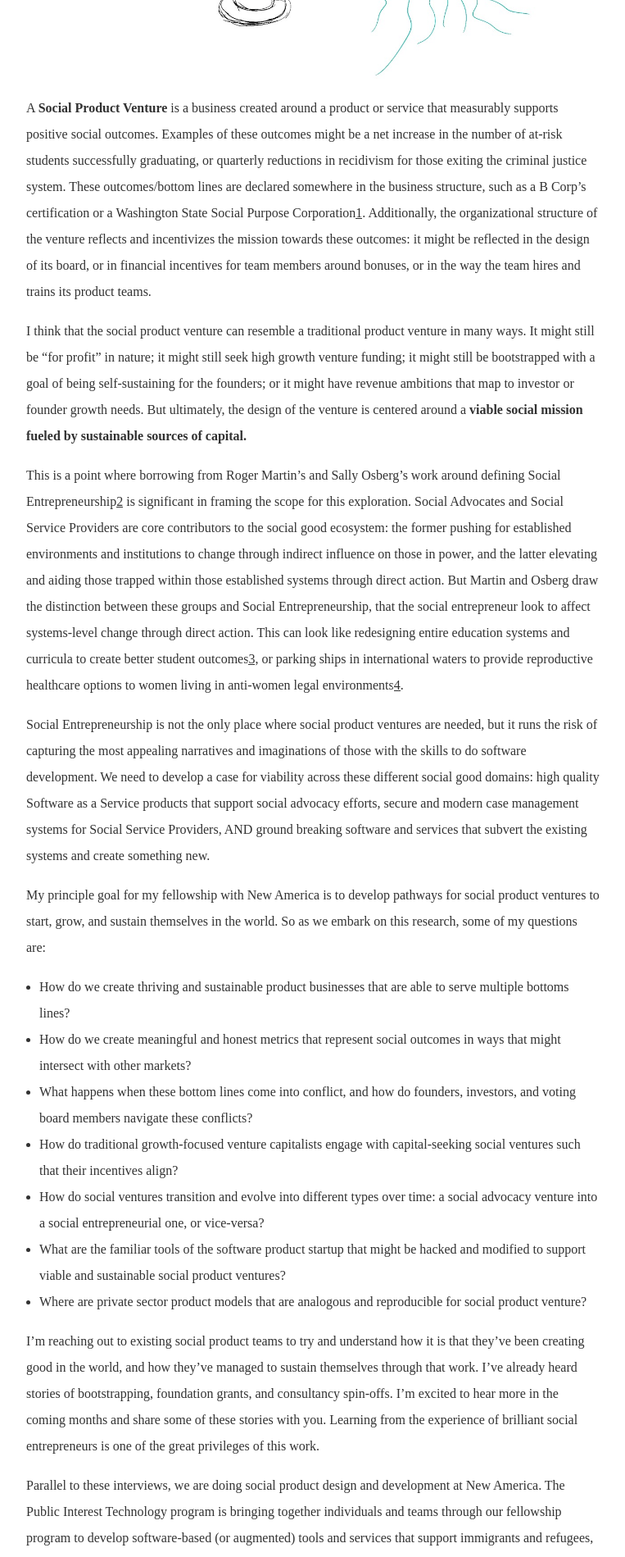
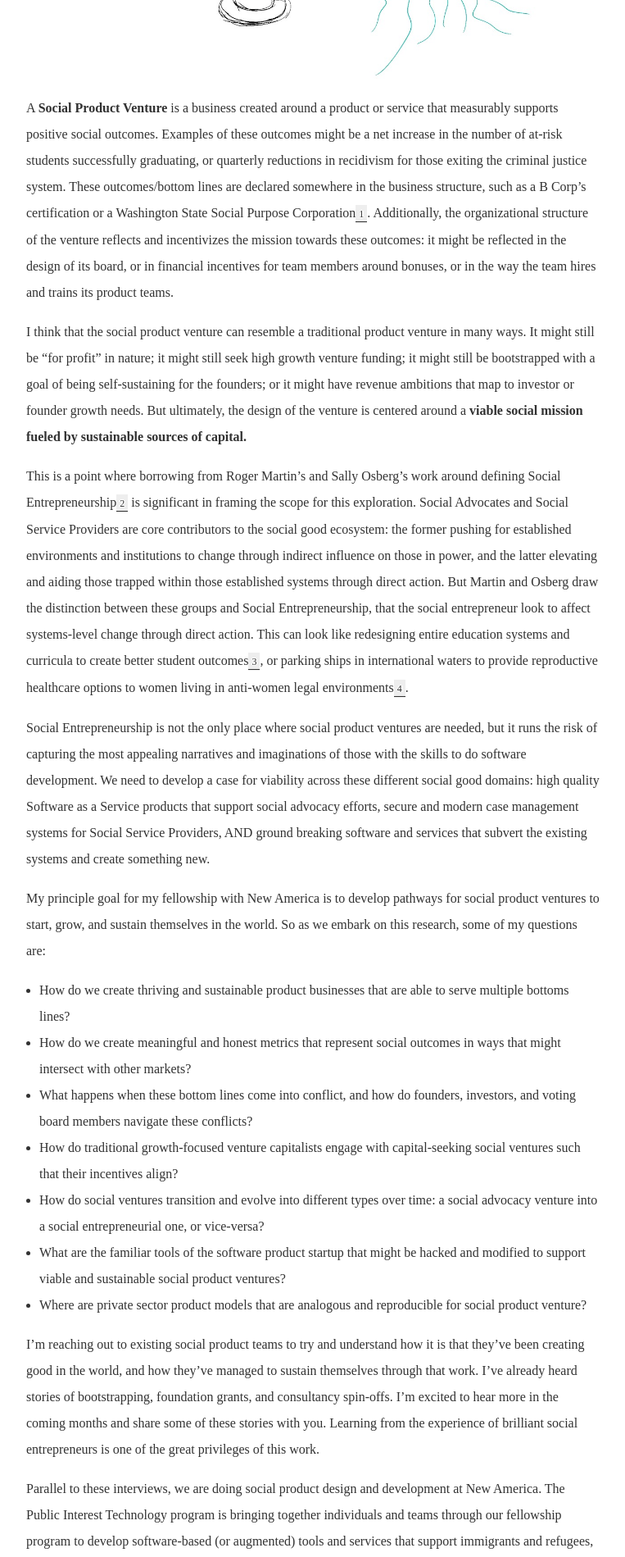
Before and after one commit to readywater/log.andrewlb.com, a Jekyll site: the page built from _posts/2017-06-20-SocialProductVentures.md, in a window 1280 px wide. Shown: the part 570-2469 px from the top of the page at 82% size, without its empty margins (258-1021 px from the left). Built offline with Jekyll 4.4.1, drawn with Linux system fonts in a browser that asks for light colours; some web fonts are replaced; comment, search, counter and statistics services are not loaded.

Commit message:
Updated css for citations

```diff
--- a/_sass/components/_post.scss
+++ b/_sass/components/_post.scss
@@ -28,4 +28,10 @@
   &__image {
     margin: 0 auto $base-spacing-unit;
   }
+
+  a[title] {
+    padding: 4px;
+    background: #eee;
+    font-size: 12px;
+  }
 }
```
Also changed, not shown: _posts/2017-06-20-SocialProductVentures.md (+1 -1 lines).
